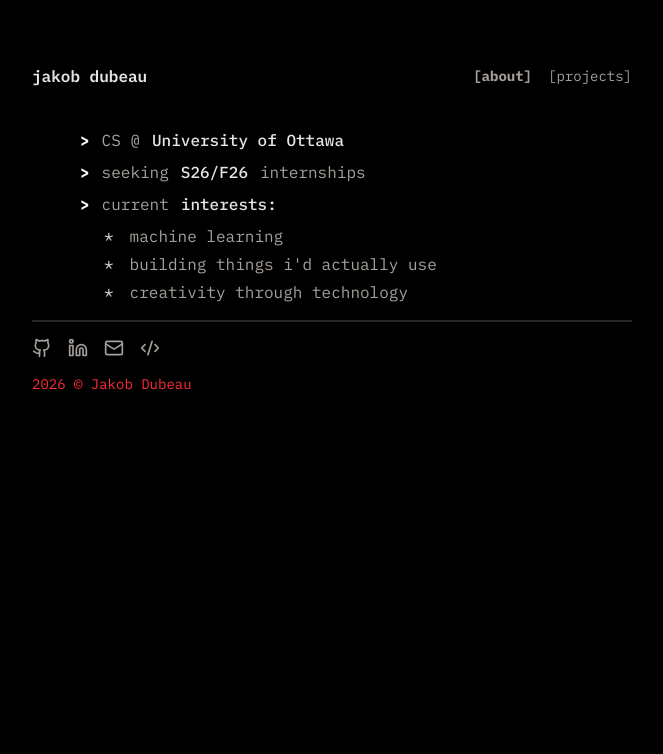
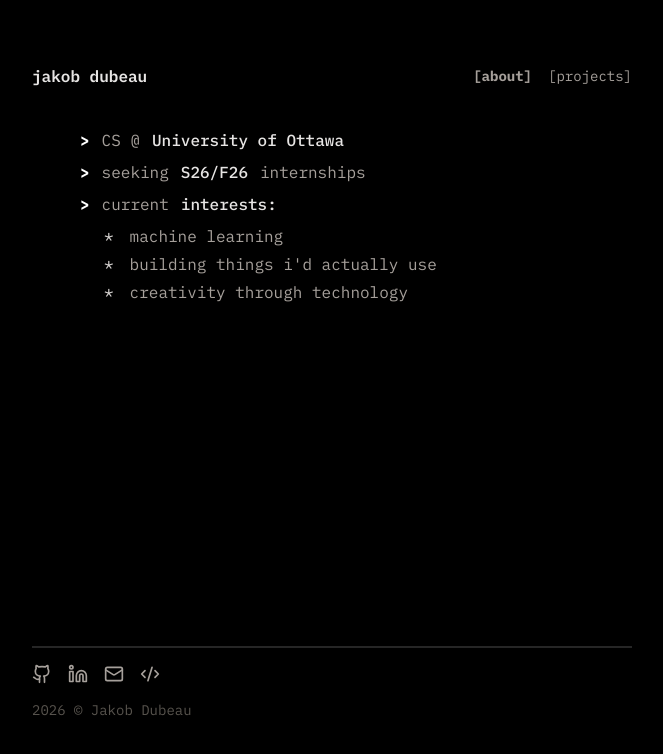
Before and after one commit to jakobdubeau/portfolio-v2, a Next.js app: page / in a window 1280 px wide. Shown: the top 754 px of the page, without its empty margins (308-971 px from the left). Built offline with nearby package versions, Linux system fonts and the light colour scheme.

Commit message:
fix footer

```diff
--- a/src/components/Footer.js
+++ b/src/components/Footer.js
@@ -25,7 +25,7 @@ export default function Footer() {
 	]
 
 	return (
-		<footer className="flex flex-col gap-4 text-sm text-stone-400">
+		<footer className="mt-auto flex flex-col gap-4 text-sm text-stone-400">
 			<hr className="border-b border-neutral-800" />
 			<div className="flex flex-row justify-between gap-4">
 				<div className="flex flex-wrap gap-4">
@@ -41,7 +41,7 @@ export default function Footer() {
 					))}
 				</div>
 			</div>
-			<p className="text-red-500">
+			<p className="text-stone-600">
 				{new Date().getFullYear()} &copy; Jakob Dubeau
 			</p>
 		</footer>
```
